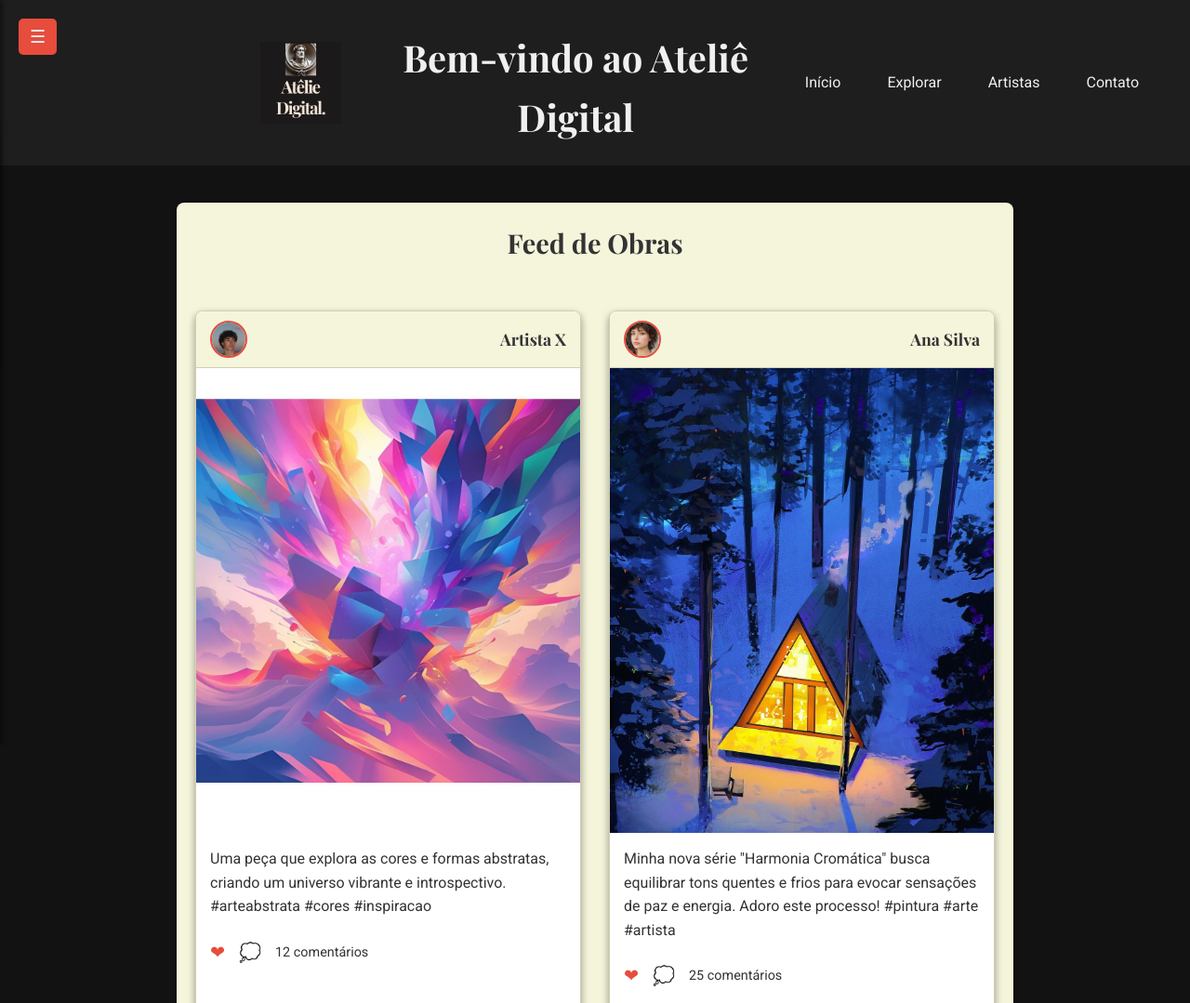
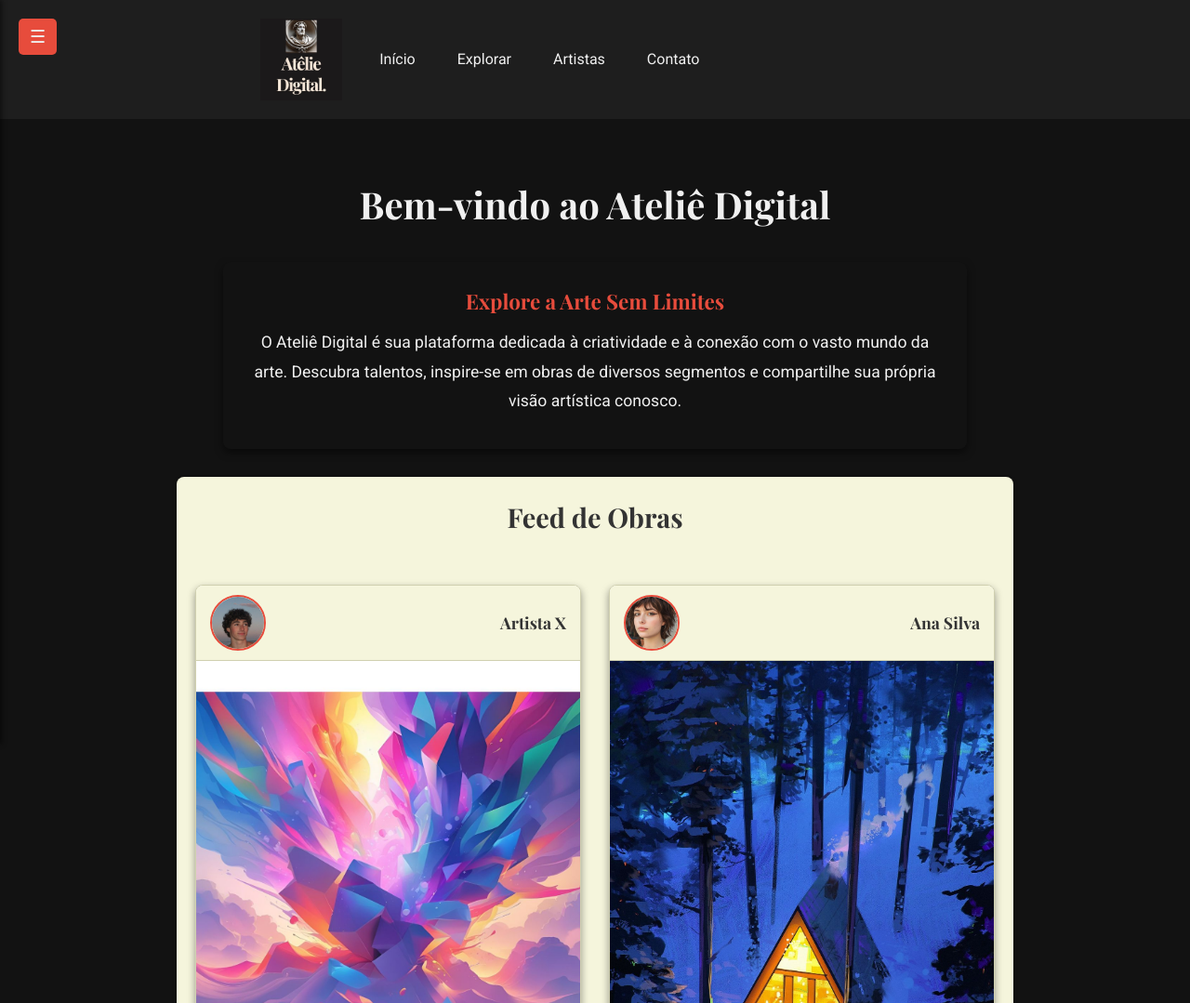
Before and after one commit to Lunodavincci/projetoAtelieDigitalRaul, a plain HTML site: page index.html in a window 1280 px wide. Shown: the top 1079 px of the page at 93% size. Drawn offline with nearby package versions, Linux system fonts and the light colour scheme.

Commit message:
tentatiav de correção td de novo mds

```diff
--- a/css/style.css
+++ b/css/style.css
@@ -81,29 +81,32 @@ ul {
 header {
     background-color: var(--cor-fundo-secundario);
     color: var(--cor-texto-claro);
-    padding: 20px 15px;
+    padding: 10px 15px; /* Reduz padding superior/inferior do header */
     text-align: center;
     display: flex;
     flex-direction: column;
     align-items: center;
-    gap: 10px;
+    gap: 5px; /* Reduz gap entre elementos do header */
     position: relative;
-    padding-left: 70px;
+    padding-left: 70px; /* Espaço para o botão do menu lateral */
 }
 
 header .logo {
-    max-height: 100%;
     margin-bottom: 0px;
 }
 
 header .logo img {
-    max-height: 90px;
+    max-height: 100px; /* Logo maior em mobile também */
     margin: 0 auto;
 }
 
-header h1 {
-    font-size: 2.2em;
-    margin-top: 10px;
+/* O H1 principal agora estará no main */
+main > h1 {
+    color: var(--cor-texto-claro); /* Cor do tema */
+    text-align: center;
+    margin-top: 20px; /* Espaço acima do título principal no main */
+    margin-bottom: 30px; /* Espaço abaixo do título principal */
+    font-size: 2.5em; /* Tamanho maior para título principal */
 }
 
 main {
@@ -157,12 +160,15 @@ footer address p {
 }
 
 /* Navegação (Menu Principal) - Mobile-First */
+.main-nav {
+    width: 100%;
+}
 .main-nav ul {
     display: flex;
     flex-direction: column;
-    gap: 10px;
+    gap: 5px; /* Reduz o gap para itens mais próximos */
+    padding: 0;
     width: 100%;
-    padding: 10px 0;
 }
 
 .main-nav ul li {
@@ -172,7 +178,7 @@ footer address p {
 
 .main-nav ul li a {
     display: block;
-    padding: 10px 15px;
+    padding: 8px 15px; /* Reduz padding para itens mais compactos */
     color: var(--cor-texto-claro);
     background-color: var(--cor-fundo-principal);
     border-radius: 5px;
@@ -199,7 +205,7 @@ footer address p {
     display: flex;
 }
 
-/* Dropdown Menu Lateral (Específico para index.html) */
+/* Dropdown Menu Lateral (Agora é uma <nav>) */
 .sidebar-menu {
     position: absolute;
     left: 0;
@@ -244,11 +250,11 @@ footer address p {
     border-bottom: 1px solid var(--cor-borda-escura);
     margin-bottom: 15px;
 }
-
-.sidebar-menu .sidebar-header .logo img {
+/* Removido o estilo para logo dentro do sidebar-header, já que a img foi removida */
+/* .sidebar-menu .sidebar-header .logo img {
     max-height: 50px;
     margin: 0 auto 10px auto;
-}
+} */
 
 .sidebar-menu .sidebar-header h2 {
     font-size: 1.5em;
@@ -256,8 +262,32 @@ footer address p {
     margin: 0;
 }
 
-/* Bem-vindo e explicação dentro do sidebar */
-.sidebar-menu .welcome-content {
+/* Novo estilo para o welcome-content no main */
+.welcome-content-main {
+    background-color: var(--cor-fundo-principal); /* Fundo preto para destaque no main */
+    color: var(--cor-texto-claro); /* Texto branco */
+    padding: 25px;
+    margin-bottom: 30px;
+    border-radius: 8px;
+    box-shadow: 0 4px 8px rgba(0,0,0,0.5);
+    text-align: center;
+    max-width: 800px;
+    margin-left: auto;
+    margin-right: auto;
+}
+.welcome-content-main h3 {
+    color: var(--cor-acento-vermelho); /* Título em vermelho */
+    margin-bottom: 10px;
+}
+.welcome-content-main p {
+    font-size: 1.1em;
+    line-height: 1.8;
+    color: var(--cor-texto-claro);
+}
+
+
+/* Removido o estilo para o welcome-content dentro do sidebar, já que foi movido */
+/* .sidebar-menu .welcome-content {
     padding: 0 20px 20px 20px;
     font-size: 0.9em;
     color: var(--cor-texto-claro);
@@ -267,7 +297,7 @@ footer address p {
 }
 .sidebar-menu .welcome-content p {
     margin-bottom: 10px;
-}
+} */
 
 .sidebar-menu nav {
     width: 100%;
@@ -332,9 +362,7 @@ footer address p {
     display: block;
 }
 
-/* ----------------------------------------------------- */
-/* Estilos Específicos das Páginas                     */
-/* ----------------------------------------------------- */
+/* Estilos Específicos das Páginas */
 
 /* index.html - Layout estilo Instagram */
 #feed-instagram {
@@ -348,9 +376,9 @@ footer address p {
     color: var(--cor-texto-escuro);
 }
 
-/* Título do Feed de Obras */
+/* Título do Feed de Obras (dentro da seção) */
 #feed-instagram > h2 {
-    grid-column: 1 / -1;
+    grid-column: 1 / -1; /* Ocupa todas as colunas */
     text-align: center;
     color: var(--cor-texto-escuro);
     margin-bottom: 20px;
@@ -380,8 +408,8 @@ footer address p {
 }
 
 .post-instagram header .profile-pic {
-    width: 40px;
-    height: 40px;
+    width: 60px; /* Aumenta o tamanho da imagem de perfil */
+    height: 60px; /* Aumenta o tamanho da imagem de perfil */
     border-radius: 50%;
     object-fit: cover;
     border: 2px solid var(--cor-acento-vermelho);
@@ -432,6 +460,11 @@ footer address p {
 .post-instagram .post-actions .comment-count {
     font-size: 0.9em;
     color: var(--cor-texto-escuro);
+}
+
+/* Correção para o espaço da seção #novidades */
+#novidades {
+    margin-top: 40px; /* Adiciona mais espaço no topo para separar do feed */
 }
 
 /* explorar.html - Layout estilo Pinterest */
@@ -623,13 +656,13 @@ aside.contato-redes address p {
     margin-top: 30px;
     border-radius: 8px;
     font-family: monospace;
-    color: var(--cor-texto-claro); /* Mantido em branco para visibilidade no fundo escuro */
+    color: var(--cor-texto-claro);
 }
 
 #dadosExibidos h3 {
     text-align: left;
     margin-bottom: 10px;
-    color: var(--cor-texto-claro); /* Mantido em branco para visibilidade */
+    color: var(--cor-texto-claro);
 }
 #dadosExibidos p {
     color: var(--cor-texto-claro);
@@ -675,7 +708,11 @@ aside.contato-redes address p {
         max-width: 100%;
         border-radius: 0;
     }
+    #novidades {
+        margin-top: 30px;
+    }
 }
+
 
 /* Para Computadores (min-width: 992px) */
 @media (min-width: 992px) {
@@ -709,7 +746,7 @@ aside.contato-redes address p {
 
     .main-nav ul {
         flex-direction: row;
-        gap: 20px; /* Reduz o espaçamento entre os itens */
+        gap: 15px; /* Reduz ainda mais o espaçamento entre os itens da nav */
         padding: 0;
         display: flex !important;
     }
@@ -772,7 +809,7 @@ aside.contato-redes address p {
     #feed-instagram {
         display: grid;
         grid-template-columns: repeat(2, 1fr); /* 2 colunas para o layout 2x2 */
-        max-width: 900px; /* Mantém um limite razoável */
+        max-width: 900px;
         gap: 30px;
         margin: 0 auto;
         padding: 20px;
--- a/index.html
+++ b/index.html
@@ -6,6 +6,7 @@
     <title>Ateliê Digital - Início</title>
     <link rel="stylesheet" href="css/style.css">
     <link rel="icon" href="images/icon.ico" type="image/x-icon">
+    <script src="js/script.js"></script>
 </head>
 <body class="index-page">
     <header>
@@ -15,7 +16,6 @@
             <img src="images/logo.jpg" alt="Logo Ateliê Digital">
             <figcaption class="sr-only">Ateliê Digital - Sua plataforma de arte</figcaption>
         </figure>
-        <h1>Bem-vindo ao Ateliê Digital</h1>
         <nav class="main-nav">
             <ul>
                 <li><a href="index.html">Início</a></li>
@@ -26,19 +26,10 @@
         </nav>
     </header>
 
-    <aside class="sidebar-menu">
+    <nav class="sidebar-menu">
         <header class="sidebar-header">
-            <figure class="logo">
-                <img src="images/logo.jpg" alt="Logo Ateliê Digital">
-                <figcaption class="sr-only">Ateliê Digital - Logo do Menu Lateral</figcaption>
-            </figure>
-            <h2>Ateliê Digital</h2>
+            <br><h2>Ateliê Digital</h2>
         </header>
-
-        <section class="welcome-content">
-            <h3>Bem-vindo!</h3>
-            <p>Sua plataforma para explorar e conectar-se com o vasto mundo da arte. Descubra obras de talentosos artistas, de pintura a design digital, fotografia e performances. Navegue por categorias e inspire-se na criatividade.</p>
-        </section>
 
         <nav>
             <ul>
@@ -63,9 +54,16 @@
                 <li><a href="pages/contato.html">Suporte</a></li>
             </ul>
         </nav>
-    </aside>
+    </nav>
 
     <main id="main-content">
+        <h1>Bem-vindo ao Ateliê Digital</h1>
+
+        <section id="main-welcome-section" class="welcome-content-main">
+            <h3>Explore a Arte Sem Limites</h3>
+            <p>O Ateliê Digital é sua plataforma dedicada à criatividade e à conexão com o vasto mundo da arte. Descubra talentos, inspire-se em obras de diversos segmentos e compartilhe sua própria visão artística conosco.</p>
+        </section>
+
         <section id="feed-instagram">
             <h2>Feed de Obras</h2>
             <article class="post-instagram">
@@ -136,7 +134,7 @@
                 </div>
             </article>
         </section>
-        <br>
+
         <section id="novidades">
             <h2>Últimas Notícias</h2>
             <article class="noticia">
```
Also changed, not shown: pages/contato.html (+1 -0 lines), pages/perfil.html (+4 -5 lines).
